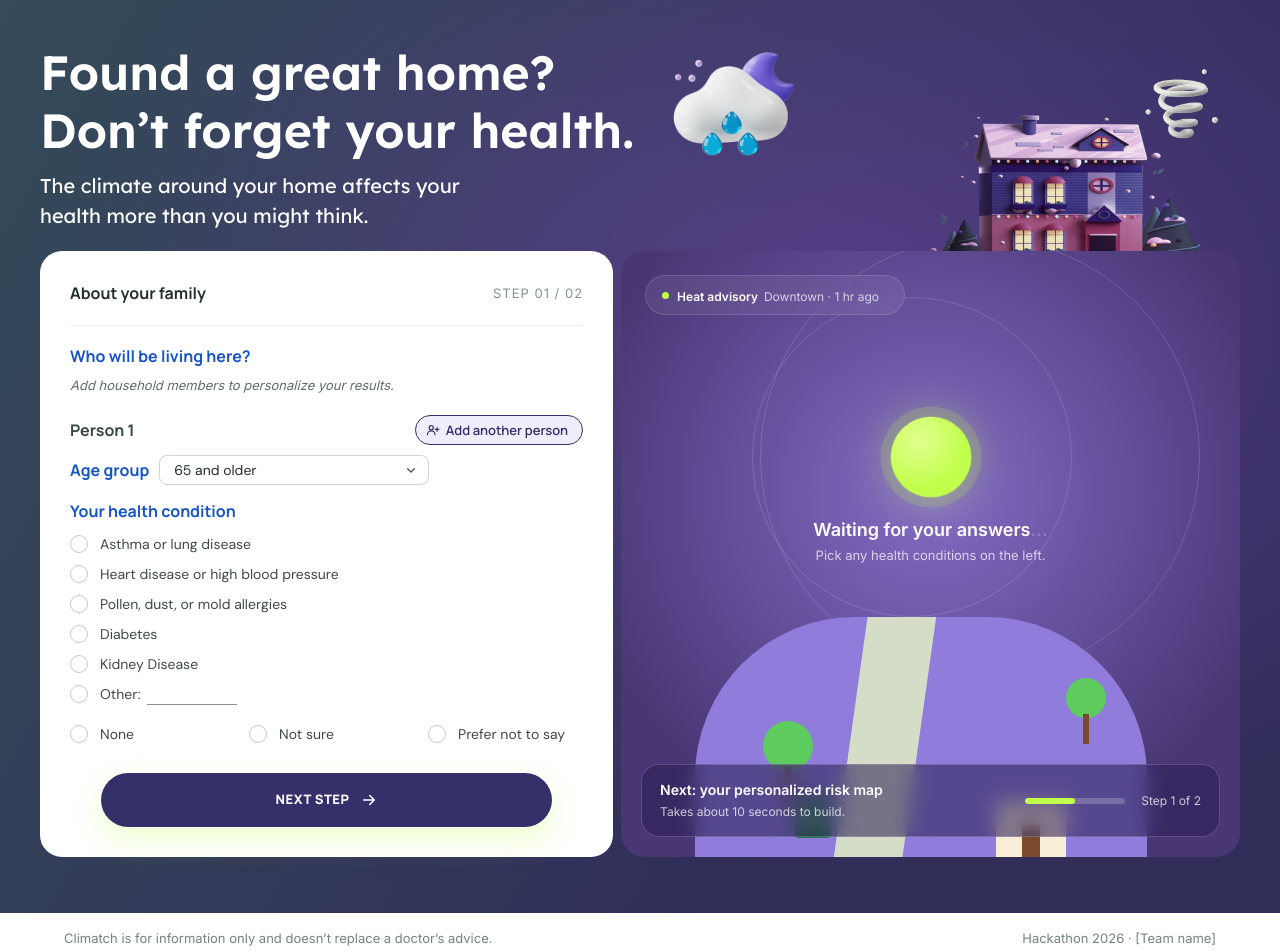
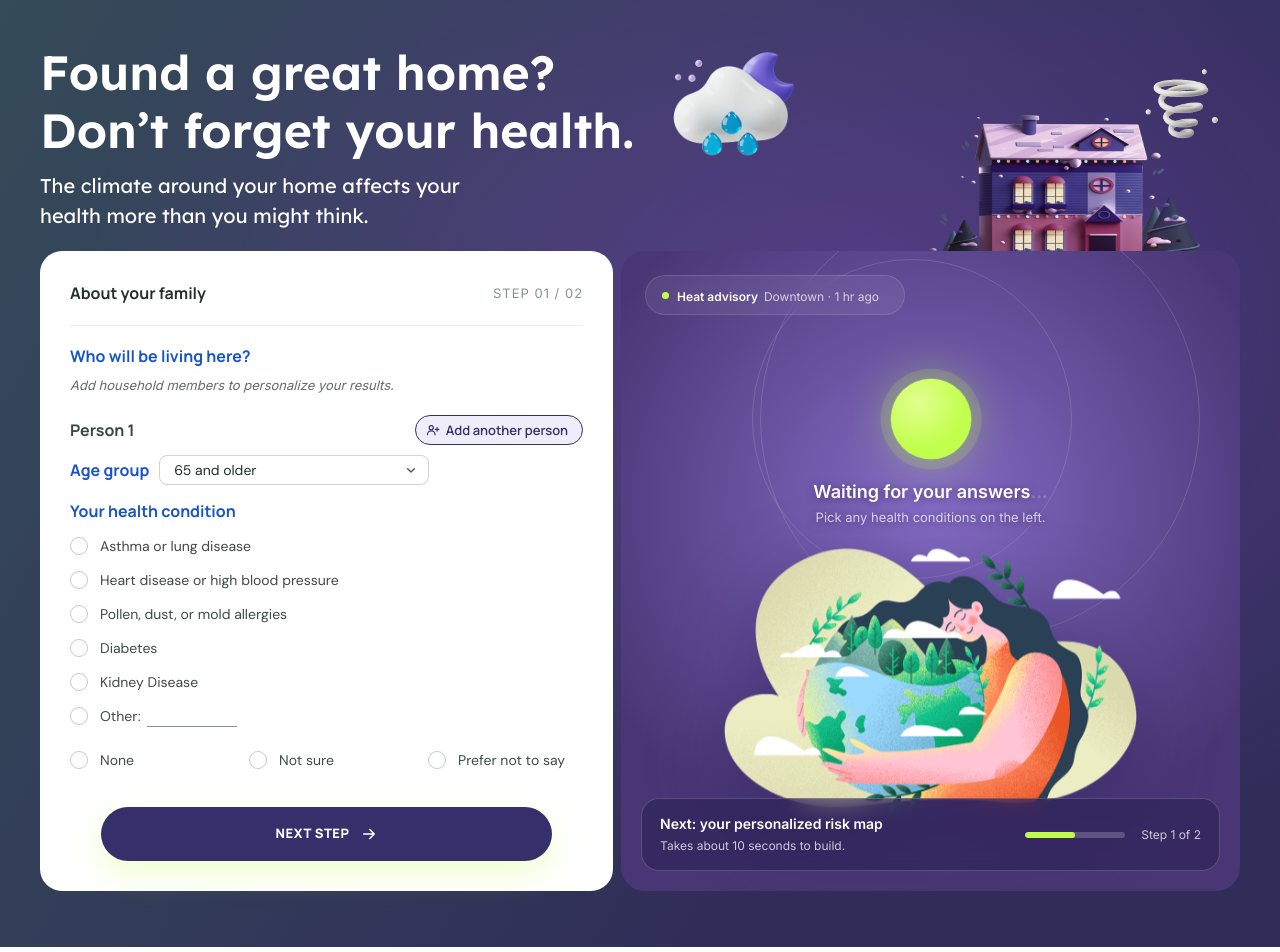
Before and after one commit to melanthera-biflora/nasa-space-app, a React app in the folder frontend/: page / in a window 1280 px wide. Shown: the top 952 px of the page. Built offline with nearby package versions, Linux system fonts and the light colour scheme; the HTML template or start-up script is replaced by a standard one.

Commit message:
Change the illustration

```diff
--- a/frontend/src/pages/HealthConditionPage.css
+++ b/frontend/src/pages/HealthConditionPage.css
@@ -1,5 +1,7 @@
 /* ===== Thẻ câu hỏi (bên trái) ===== */
 .health-card {
+  display: flex;
+  flex-direction: column;
   color: #24302a;
 }
 
@@ -144,7 +146,7 @@
   display: flex;
   align-items: center;
   gap: 12px;
-  min-height: 30px;
+  min-height: 34px;
   color: #3f4a45;
   font-size: 13px;
   cursor: pointer;
@@ -265,9 +267,9 @@
   flex: 1 1 120px;
 }
 
-/* Khoảng cách trước nút Next step */
-.health-people + .health-next {
-  margin-top: 24px;
+/* Khoảng cách tối thiểu trước nút Next step */
+.health-people {
+  margin-bottom: 28px;
 }
 
 /* Nút Next step */
@@ -278,7 +280,7 @@
   gap: 10px;
   width: 88%;
   height: 54px;
-  margin: 0 auto;
+  margin: auto auto 0;
   border: 0;
   border-radius: 999px;
   background: #35306a;
@@ -318,9 +320,10 @@
 
 /* ===== Khung minh họa (bên phải) ===== */
 .health-illustration {
+  --core-y: 168px; /* khoảng cách từ đỉnh khung tới tâm quả cầu (cố định, không giãn theo chiều cao khung) */
   position: relative;
   min-width: 0;
-  min-height: 510px;
+  min-height: 640px;
 }
 
 /* Ảnh 3D từ Figma, nằm nhô lên trên khung */
@@ -412,7 +415,7 @@
 
 .health-rings span {
   position: absolute;
-  top: 34%;
+  top: var(--core-y);
   border: 1px solid rgba(255, 255, 255, 0.14);
   border-radius: 50%;
   transform: translate(-50%, -50%);
@@ -424,9 +427,9 @@
 /* Trạng thái chờ: quả cầu "thở" + dòng chữ */
 .health-core {
   position: absolute;
-  top: 34%;
+  top: var(--core-y);
   left: 50%;
-  z-index: 1;
+  z-index: 2;
   display: flex;
   flex-direction: column;
   align-items: center;
@@ -491,91 +494,32 @@
   70%, 100% { box-shadow: 0 0 0 9px rgba(194, 255, 77, 0); }
 }
 
-.health-hill {
+/* Hình minh họa: chiếm phần còn lại phía dưới quả cầu + chữ, nên không đè lên chữ.
+   132px = chiều cao nửa dưới của quả cầu và dòng chữ; 76px = chừa chỗ cho thẻ gợi ý ở đáy. */
+.health-art {
   position: absolute;
-  left: 12%;
-  right: 15%;
-  bottom: 0;
-  height: 240px;
-  overflow: hidden;
-  border-radius: 160px 160px 0 0;
-  background: #8f7cdb;
+  left: 0;
+  right: 0;
+  bottom: 76px;
+  z-index: 0;
+  width: min(86%, 740px);
+  height: calc(100% - var(--core-y) - 132px - 76px);
+  margin: 0 auto;
+  object-fit: contain;
+  object-position: center bottom;
+  filter: drop-shadow(0 24px 40px rgba(25, 12, 70, 0.4));
+  animation: health-float 7s ease-in-out infinite;
+  pointer-events: none;
 }
 
-.health-road {
-  position: absolute;
-  left: 30%;
-  bottom: -20px;
-  width: 15%;
-  height: 120%;
-  background: #d5dcc8;
-  transform: rotate(8deg);
-  transform-origin: bottom left;
+@keyframes health-float {
+  0%, 100% { transform: translateY(0); }
+  50% { transform: translateY(-8px); }
 }
 
-.health-tree {
-  position: absolute;
-  width: 50px;
-  height: 50px;
-  border-radius: 50%;
-  background: #5ecb5e;
-}
-
-.health-tree::after {
-  content: '';
-  position: absolute;
-  top: 46px;
-  left: 50%;
-  width: 7px;
-  height: 40px;
-  background: #7a4a2c;
-  transform: translateX(-50%);
-}
-
-.health-tree-left { left: 15%; bottom: 36%; }
-.health-tree-right { left: 82%; bottom: 58%; width: 40px; height: 40px; }
-.health-tree-right::after { top: 36px; height: 30px; width: 6px; }
-
-.health-small-house {
-  position: absolute;
-  right: 18%;
-  bottom: 0;
-  width: 70px;
-  height: 56px;
-  background: #f8eed8;
-}
-
-.health-small-house::after {
-  content: '';
-  position: absolute;
-  bottom: 0;
-  left: 50%;
-  width: 18px;
-  height: 32px;
-  background: #7a4a2c;
-  transform: translateX(-50%);
-}
-
-.health-bin {
-  position: absolute;
-  left: 22%;
-  bottom: 8%;
-  display: grid;
-  place-items: center;
-  width: 36px;
-  height: 42px;
-  border-radius: 4px;
-  background: #1f7a45;
-}
-
-.health-bin svg {
-  width: 20px;
-  height: 20px;
-  fill: none;
-  stroke: #ffffff;
-  stroke-width: 1.8;
-  stroke-linecap: round;
-  stroke-linejoin: round;
+.health-msg strong,
+.health-msg small {
+  text-shadow: 0 1px 10px rgba(35, 20, 85, 0.55);
 }
 
 /* Gợi ý tiến trình ở đáy panel (thay cho thẻ "Avg. response") */
@@ -672,6 +616,7 @@
 
 @media (prefers-reduced-motion: reduce) {
   .health-orb,
+  .health-art,
   .health-status-dot,
   .health-dots span {
     animation: none;
@@ -690,7 +635,8 @@
 /* ===== Màn hình nhỏ ===== */
 @media (max-width: 768px) {
   .health-illustration {
-    min-height: 360px;
+    --core-y: 150px;
+    min-height: 560px;
     margin-top: 140px;
   }
 
--- a/frontend/src/pages/HealthConditionPage.jsx
+++ b/frontend/src/pages/HealthConditionPage.jsx
@@ -316,18 +316,8 @@ export default function HealthConditionPage({ onNext }) {
               </div>
             </div>
 
-            {/* Ngọn đồi với đường đi, cây và ngôi nhà nhỏ */}
-            <div className="health-hill" aria-hidden="true">
-              <span className="health-road" />
-              <span className="health-tree health-tree-left" />
-              <span className="health-tree health-tree-right" />
-              <span className="health-small-house" />
-              <span className="health-bin">
-                <svg viewBox="0 0 24 24">
-                  <path d="M4 7h16M9 7V4h6v3M6 7l1 13h10l1-13M10 11v6M14 11v6" />
-                </svg>
-              </span>
-            </div>
+            {/* Hình minh họa người ôm trái đất, nằm trên nền tím */}
+            <Decoration src="/images/earth-hug.png" className="health-art" />
 
             <div className="health-hint">
               <div className="health-hint-text">
```
Also changed, not shown: frontend/public/images/earth-hug.png (added).
